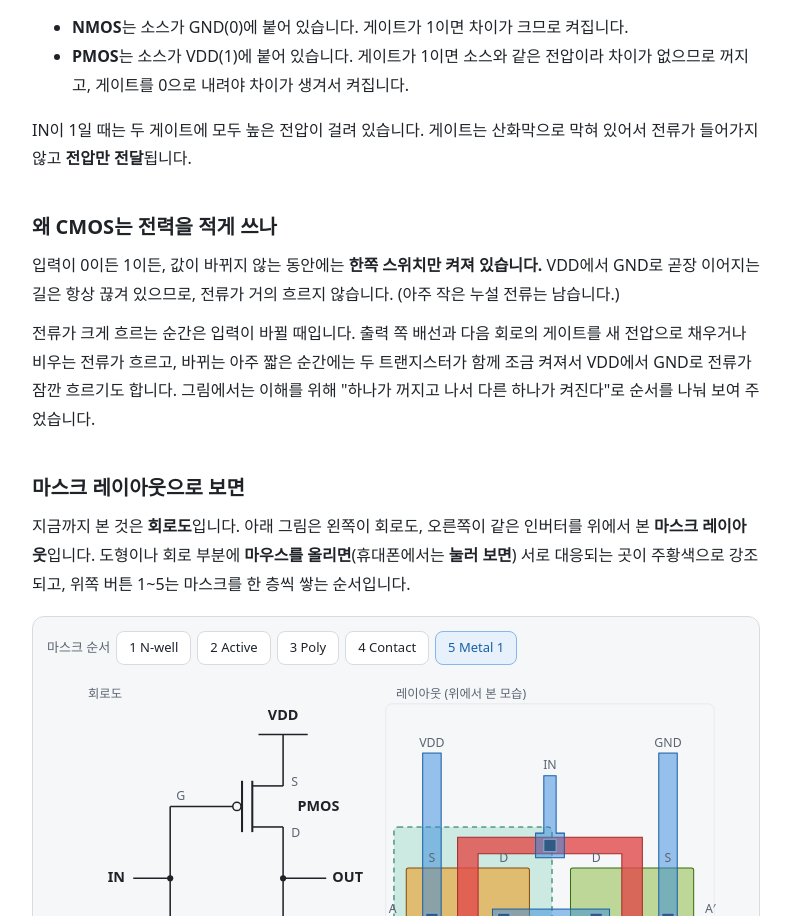
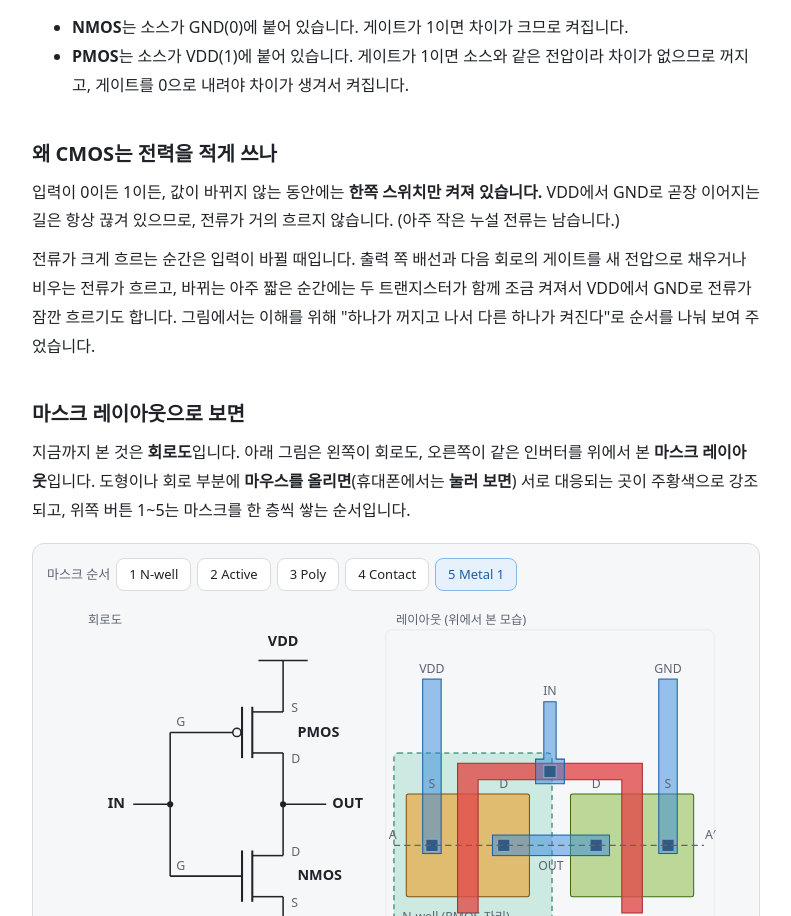
Before and after one commit to meyjeongtae-lang/semiconductor-study, a plain HTML site: page inverter.html in a window 1280 px wide. Shown: the part 1669-2585 px from the top of the page, without its empty margins (244-1035 px from the left). Drawn offline with Linux system fonts and the light colour scheme.

Commit message:
inverter: 중복되는 게이트 설명 문단 삭제
Co-Authored-By: Claude Sonnet 5.5 <noreply@anthropic.com>

```diff
--- a/inverter.html
+++ b/inverter.html
@@ -86,8 +86,6 @@
 <li><b>NMOS</b>는 소스가 GND(0)에 붙어 있습니다. 게이트가 1이면 차이가 크므로 켜집니다.</li>
 <li><b>PMOS</b>는 소스가 VDD(1)에 붙어 있습니다. 게이트가 1이면 소스와 같은 전압이라 차이가 없으므로 꺼지고, 게이트를 0으로 내려야 차이가 생겨서 켜집니다.</li>
 </ul>
-<p>IN이 1일 때는 두 게이트에 모두 높은 전압이 걸려 있습니다. 게이트는 산화막으로 막혀 있어서 전류가 들어가지 않고 <b>전압만 전달</b>됩니다.</p>
-
 <h2>왜 CMOS는 전력을 적게 쓰나</h2>
 <p>입력이 0이든 1이든, 값이 바뀌지 않는 동안에는 <b>한쪽 스위치만 켜져 있습니다.</b> VDD에서 GND로 곧장 이어지는 길은 항상 끊겨 있으므로, 전류가 거의 흐르지 않습니다. (아주 작은 누설 전류는 남습니다.)</p>
 <p>전류가 크게 흐르는 순간은 입력이 바뀔 때입니다. 출력 쪽 배선과 다음 회로의 게이트를 새 전압으로 채우거나 비우는 전류가 흐르고, 바뀌는 아주 짧은 순간에는 두 트랜지스터가 함께 조금 켜져서 VDD에서 GND로 전류가 잠깐 흐르기도 합니다. 그림에서는 이해를 위해 "하나가 꺼지고 나서 다른 하나가 켜진다"로 순서를 나눠 보여 주었습니다.</p>
```
